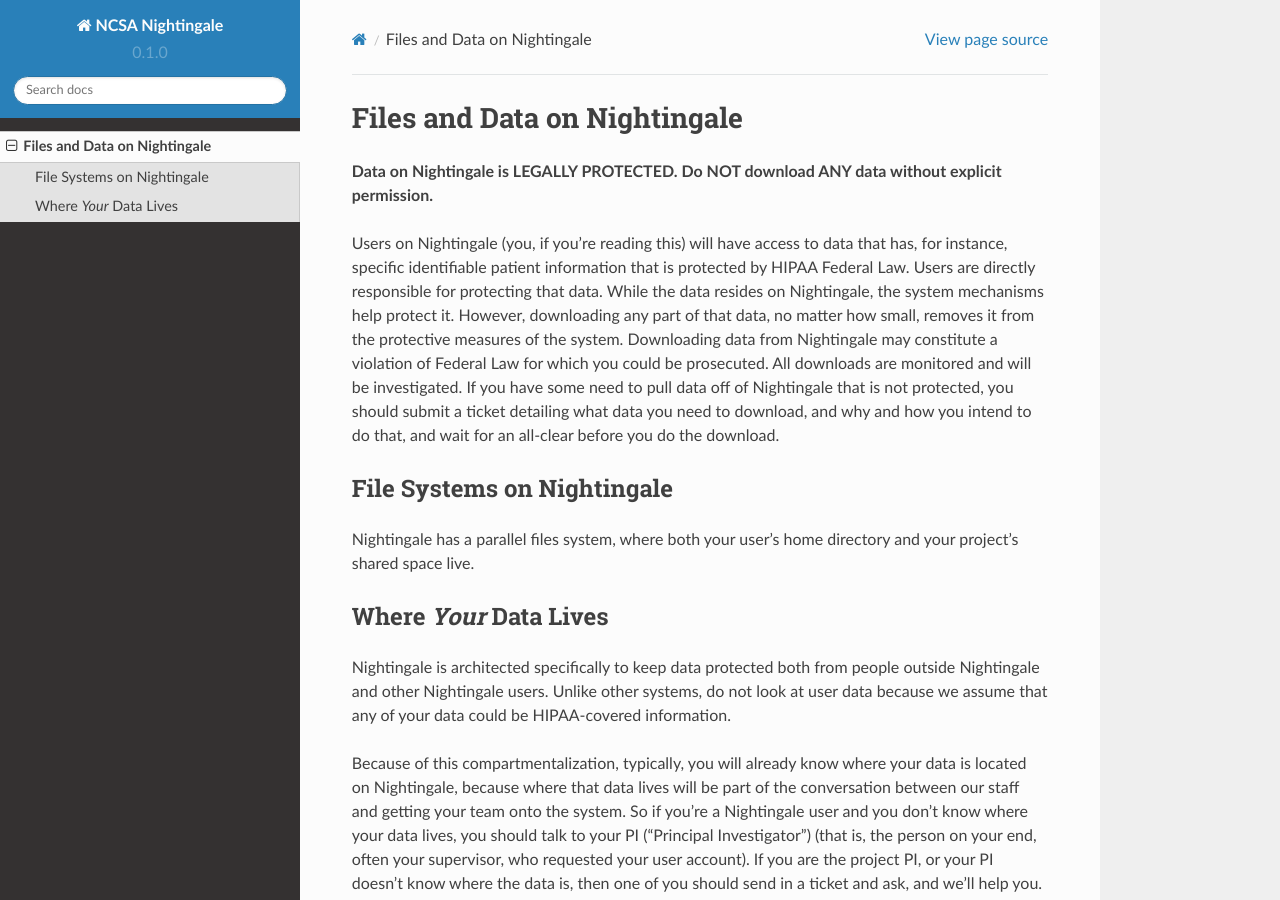
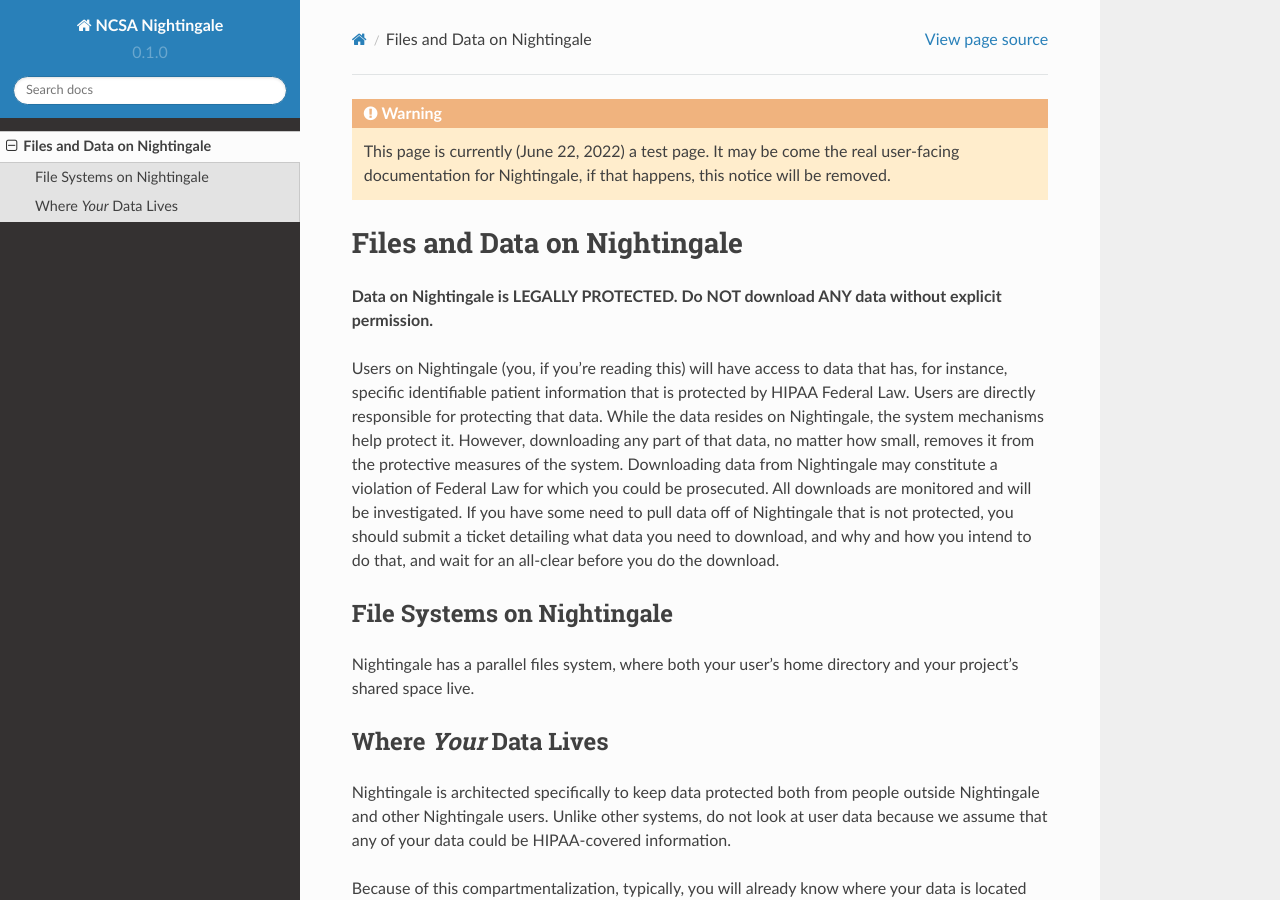
Before and after one commit to sfkappes/NG_documentation, a Sphinx documentation site: the page built from docs/source/files_and_data.rst, in a window 1280 px wide and 900 px high. Built offline with Sphinx 7.4.7 and the Read the Docs theme 2.0.0, drawn with Linux system fonts in a browser that asks for light colours; pages that are not in the unit, such as notebooks, are missing from menus.

Commit message:
draft warning block
Add orange warning block at the top about this not (yet) being the real documentation.

```diff
--- a/docs/source/files_and_data.rst
+++ b/docs/source/files_and_data.rst
@@ -1,3 +1,7 @@
+.. warning::
+
+   This page is currently (June 22, 2022) a test page.  It may be come the real user-facing documentation for Nightingale, if that happens, this notice will be removed.
+
 =============================
 Files and Data on Nightingale
 =============================
```
